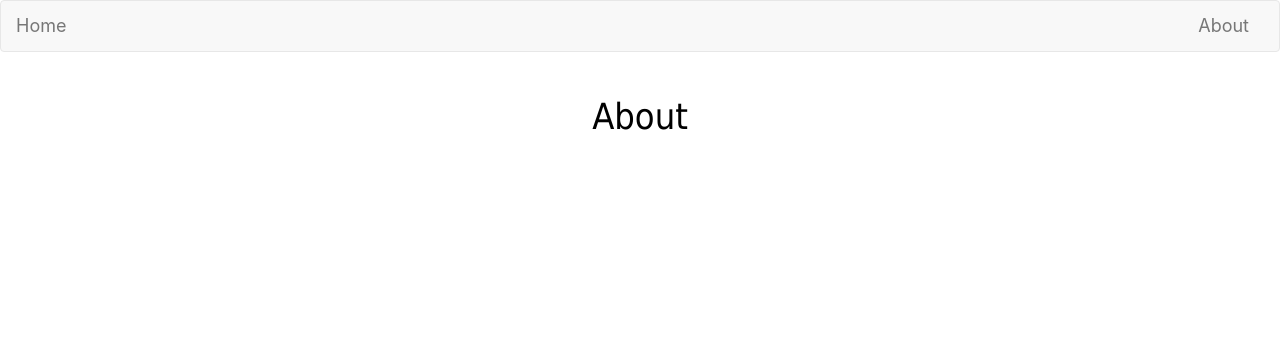
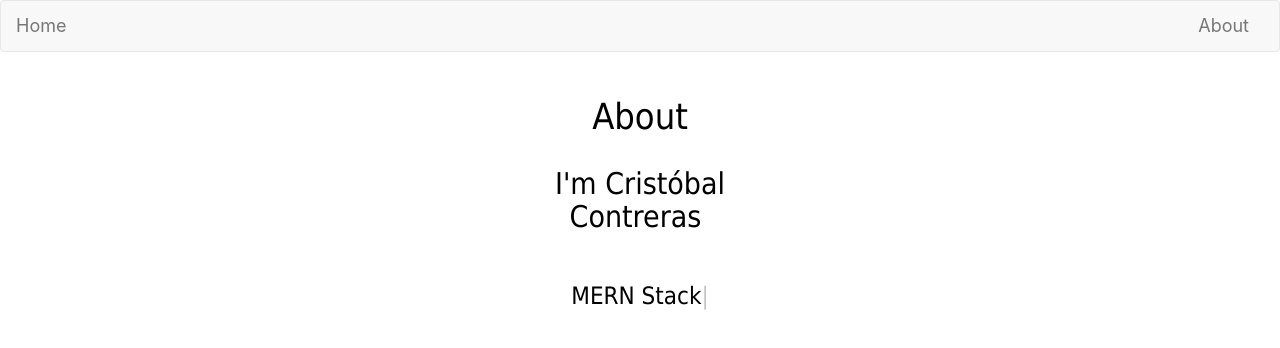
Before and after one commit to chrisloarryn/react-app, a React (Create React App) app: page /about in a window 1280 px wide. Shown: the top 348 px of the page. Built offline with nearby package versions, Linux system fonts and the light colour scheme.

Commit message:
About page

```diff
--- a/package.json
+++ b/package.json
@@ -15,6 +15,7 @@
     "react-router-dom": "^4.3.1",
     "react-router-redux": "^4.0.8",
     "react-scripts": "2.0.4",
+    "react-typed": "^1.2.0",
     "redux": "^4.0.1",
     "redux-thunk": "^2.3.0",
     "semantic-ui-css": "^2.4.1",
--- a/src/components/About.js
+++ b/src/components/About.js
@@ -1,14 +1,44 @@
-import React, { Component } from 'react'
+import React, { Component } from 'react';
 
+import Typed from 'react-typed';
 class About extends Component {
   render() {
     return (
       <div className="container">
         <div className="header">
           <h1>About</h1>
+          <div className="container">
+            {``}
+            <div style={{ width: '100%' }}>
+              <h2 style={{ width: '100%' }}>
+                <Typed strings={[`I'm Cristóbal Contreras`]} typeSpeed={40} />
+              </h2>
+              <br />
+
+              <h3>
+                <Typed
+                  strings={[
+                    'Web Design',
+                    'Web Development',
+                    'MERN Stack',
+                    'MEAN Stack',
+                    'JavaScript',
+                    'TypeScript',
+                    'PHP',
+                    'DevOps',
+                    'SQL',
+                    'NoSQL'
+                  ]}
+                  typeSpeed={40}
+                  backSpeed={60}
+                  loop
+                />
+              </h3>
             </div>
           </div>
-        )
+        </div>
+      </div>
+    );
   }
 }
 
```
Also changed, not shown: 1 other file (tests, documents, lock files or other folders). Lines whose indentation alone changed are shown as unchanged.
